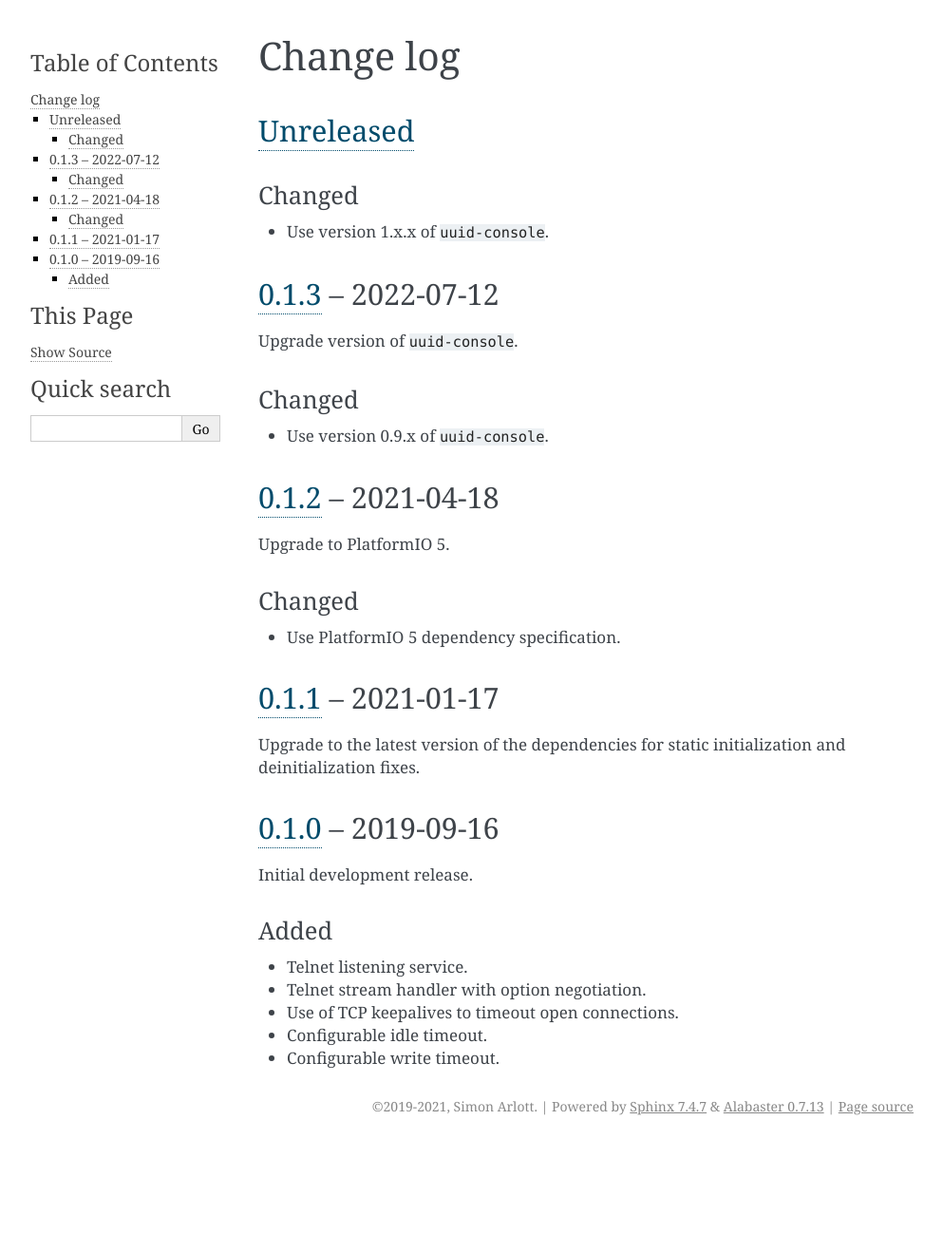
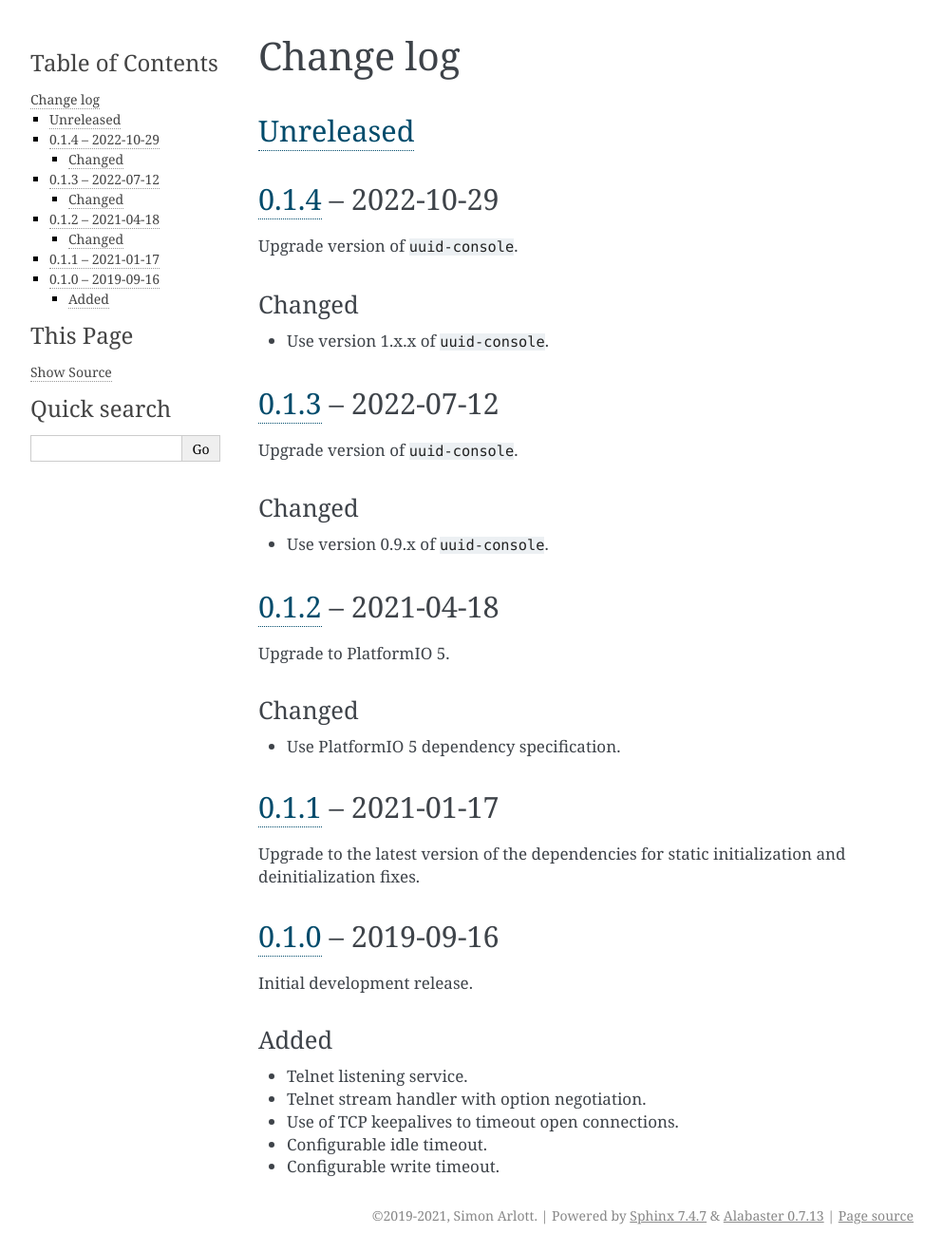
Before and after one commit to nomis/mcu-uuid-telnet, a Sphinx documentation site: the page built from docs/changelog.rst, in a window 1280 px wide. Shown: the whole page at 95% size, without its empty margins (148-1141 px from the left). Built offline with Sphinx 7.4.7, drawn with Linux system fonts in a browser that asks for light colours; before the commit the page ends 1204 px from its top, so only the background shows below that.

Commit message:
Version 0.1.4

```diff
--- a/docs/changelog.rst
+++ b/docs/changelog.rst
@@ -3,6 +3,11 @@
 
 Unreleased_
 -----------
+
+0.1.4_ |--| 2022-10-29
+----------------------
+
+Upgrade version of ``uuid-console``.
 
 Changed
 ~~~~~~~
@@ -51,7 +56,8 @@
 
 .. |--| unicode:: U+2013 .. EN DASH
 
-.. _Unreleased: https://github.com/nomis/mcu-uuid-telnet/compare/0.1.3...HEAD
+.. _Unreleased: https://github.com/nomis/mcu-uuid-telnet/compare/0.1.4...HEAD
+.. _0.1.4: https://github.com/nomis/mcu-uuid-telnet/compare/0.1.3...0.1.4
 .. _0.1.3: https://github.com/nomis/mcu-uuid-telnet/compare/0.1.2...0.1.3
 .. _0.1.2: https://github.com/nomis/mcu-uuid-telnet/compare/0.1.1...0.1.2
 .. _0.1.1: https://github.com/nomis/mcu-uuid-telnet/compare/0.1.0...0.1.1
--- a/library.json
+++ b/library.json
@@ -12,7 +12,7 @@
 		"type": "git",
 		"url": "https://github.com/nomis/mcu-uuid-telnet.git"
 	},
-	"version": "0.1.3",
+	"version": "0.1.4",
 	"license": "GPL-3.0-or-later",
 	"homepage": "https://mcu-uuid-telnet.readthedocs.io/",
 	"export": {
```
